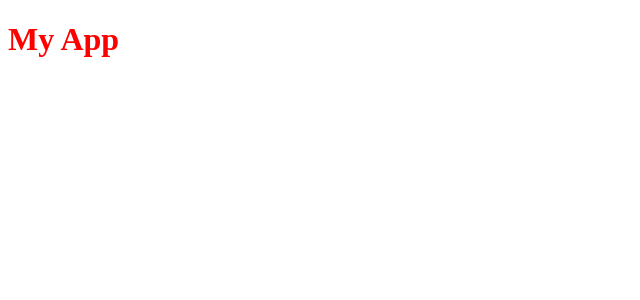
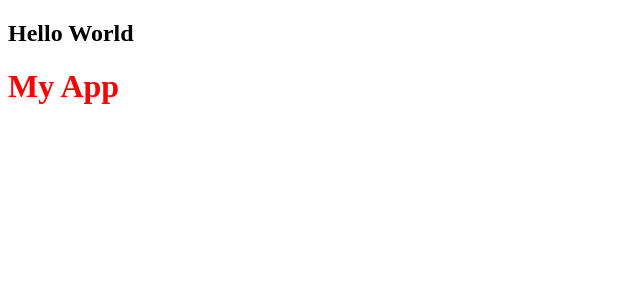
Before and after one commit to Tofu-Gang/brad_traversy_feedback_app, a React (Create React App) app: page / in a window 1280 px wide. Shown: the top 300 px of the page, without its empty margins (0-640 px from the left). Built offline with nearby package versions, Linux system fonts and the light colour scheme.

Commit message:
12. Creating Your First Component & Props

```diff
--- a/package.json
+++ b/package.json
@@ -6,6 +6,7 @@
     "@testing-library/jest-dom": "^5.17.0",
     "@testing-library/react": "^13.4.0",
     "@testing-library/user-event": "^13.5.0",
+    "prop-types": "^15.8.1",
     "react": "^18.3.1",
     "react-dom": "^18.3.1",
     "react-scripts": "5.0.1",
--- a/src/App.js
+++ b/src/App.js
@@ -1,8 +1,13 @@
+import Header from "./components/Header";
+
 function App() {
   return (
-    <div className="container">
-      <h1>My App</h1>
-    </div>
+    <>
+      <Header text="Hello World" />
+      <div className="container">
+        <h1>My App</h1>
+      </div>
+    </>
   );
 }
 
--- /dev/null
+++ b/src/components/Header.jsx
@@ -0,0 +1,21 @@
+import PropTypes from "prop-types";
+
+function Header(props) {
+  return (
+    <header>
+      <div className="container">
+        <h2>{props.text}</h2>
+      </div>
+    </header>
+  );
+}
+
+Header.defaultProps = {
+  text: "Feedback UI"
+};
+
+Header.propTypes = {
+  text: PropTypes.string.isRequired
+};
+
+export default Header;
```
Also changed, not shown: 1 other file (tests, documents, lock files or other folders).
